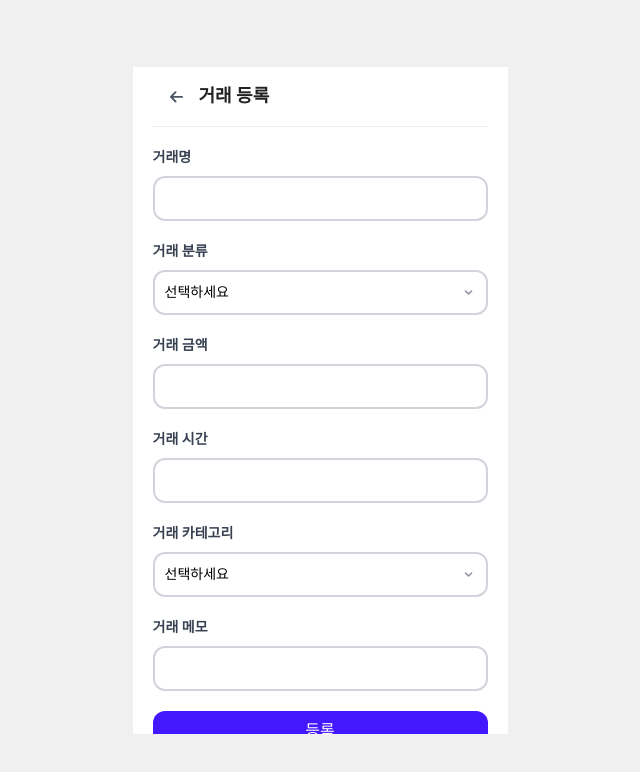
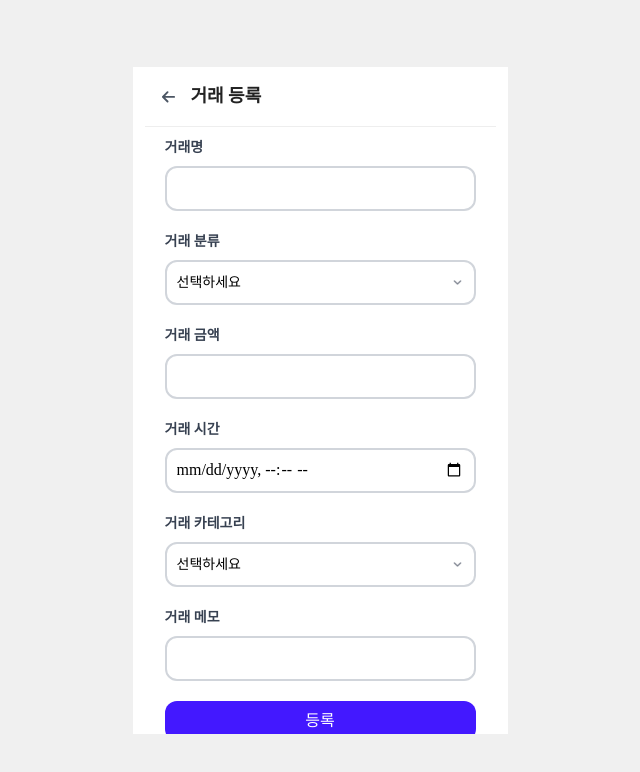
Before and after one commit to rryunn/team_1, a Vue app: page /transactions in a window 1280 px wide. Shown: the top 772 px of the page, without its empty margins (320-960 px from the left). Built offline with nearby package versions, Linux system fonts and the light colour scheme; a web font is replaced by a local one.

Commit message:
feat: add type props, date format

```diff
--- a/src/components/Input.vue
+++ b/src/components/Input.vue
@@ -10,20 +10,42 @@ const props = defineProps({
     type: [String, Number],
     default: '',
   },
+  type: {
+    type: String,
+    default: 'text',
+  },
 });
 
 const emit = defineEmits(['update:modelValue']);
 
 const inputValue = computed({
-  get: () => props.modelValue,
-  set: (val) => emit('update:modelValue', val),
+  get: () => {
+    if (
+      props.type === 'datetime-local' &&
+      typeof props.modelValue === 'string'
+    ) {
+      return props.modelValue.slice(0, 16);
+    }
+    return props.modelValue;
+  },
+  set: (val) => {
+    if (
+      props.type === 'datetime-local' &&
+      typeof val === 'string' &&
+      val.length === 16
+    ) {
+      emit('update:modelValue', `${val}:00`);
+    } else {
+      emit('update:modelValue', val);
+    }
+  },
 });
 </script>
 
 <template>
   <div class="input-wrapper">
     <label class="label">{{ label }}</label>
-    <input type="text" class="input-value" v-model="inputValue" />
+    <input :type="type" class="input-value" v-model="inputValue" />
   </div>
 </template>
 
--- a/src/pages/TransactionEditPage.vue
+++ b/src/pages/TransactionEditPage.vue
@@ -69,32 +69,44 @@ const handleDelete = async () => {
 </script>
 
 <template>
+  <div class="container">
+    <Header label="거래 상세조회 및 수정"></Header>
     <div class="wrapper">
-    <Header label="거래 상세조회 및 수정"></Header>
-
-    <Input label="거래명" v-model="transactionTitle" />
+      <Input type="text" label="거래명" v-model="transactionTitle" />
       <DropDown
         label="거래 분류"
         :options="transactionCategories"
         v-model:selected="transactionType"
       />
-    <Input label="거래 금액" v-model="transactionAmount" />
-    <Input label="거래 시간" v-model="transactionTime" />
+      <Input type="number" label="거래 금액" v-model="transactionAmount" />
+      <Input
+        type="datetime-local"
+        label="거래 시간"
+        v-model="transactionTime"
+      />
       <DropDown
         label="거래 카테고리"
         :options="categoryOptions"
         v-model:selected="transactionCategory"
       />
-    <Input label="거래 메모" v-model="transactionMemo" />
+      <Input type="text" label="거래 메모" v-model="transactionMemo" />
 
       <div class="button-wrapper">
         <button class="button-delete" @click="handleDelete">삭제</button>
         <button class="button-complete" @click="handleModify">수정 완료</button>
       </div>
     </div>
+  </div>
 </template>
 
 <style>
+.container {
+  width: 100%;
+  display: flex;
+  flex-direction: column;
+  gap: 10px;
+}
+
 .wrapper {
   display: flex;
   flex-direction: column;
--- a/src/pages/TransactionRegisterPage.vue
+++ b/src/pages/TransactionRegisterPage.vue
@@ -36,33 +36,40 @@ async function handleSubmit() {
 </script>
 
 <template>
+  <div class="container">
+    <Header label="거래 등록"></Header>
     <div class="wrapper">
-    <Header label="거래 등록"></Header>
-
-    <Input label="거래명" v-model="transactionTitle" />
-
+      <Input type="text" label="거래명" v-model="transactionTitle" />
       <DropDown
         label="거래 분류"
         :options="transactionCategories"
         v-model:selected="transactionType"
       />
-
-    <Input label="거래 금액" v-model="transactionAmount" />
-    <Input label="거래 시간" v-model="transactionTime" />
-
+      <Input type="number" label="거래 금액" v-model="transactionAmount" />
+      <Input
+        type="datetime-local"
+        label="거래 시간"
+        v-model="transactionTime"
+      />
       <DropDown
         label="거래 카테고리"
         :options="categoryOptions"
         v-model:selected="transactionCategory"
       />
-
-    <Input label="거래 메모" v-model="transactionMemo" />
+      <Input type="text" label="거래 메모" v-model="transactionMemo" />
 
       <button class="button" @click="handleSubmit">등록</button>
+    </div>
   </div>
 </template>
 
 <style>
+.container {
+  width: 100%;
+  display: flex;
+  flex-direction: column;
+  gap: 10px;
+}
 .wrapper {
   display: flex;
   flex-direction: column;
--- a/src/utils/validators/transactionValidator.js
+++ b/src/utils/validators/transactionValidator.js
@@ -1,4 +1,3 @@
-// src/utils/validators/transactionValidator.ts
 export function validateTransactionPayload(payload) {
   const requiredFields = ['title', 'type', 'amount', 'date', 'category'];
 
```
Lines whose indentation alone changed are shown as unchanged.
